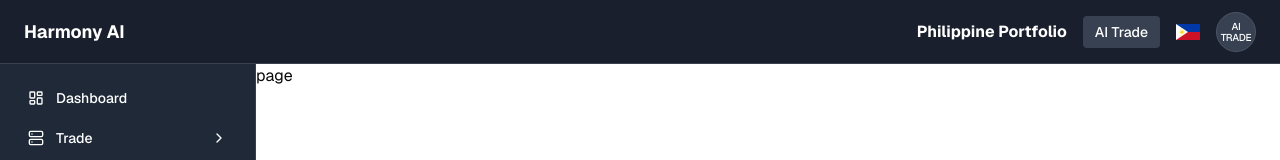
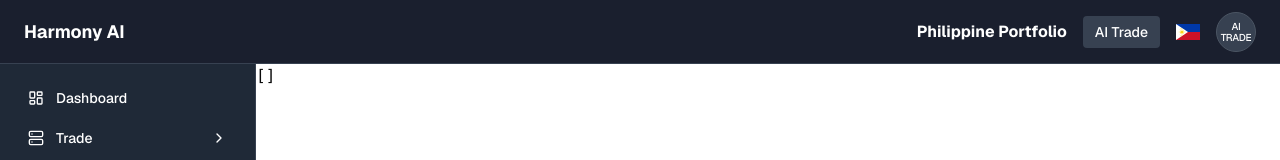
Before and after one commit to iaynomrah-art/iaynomrah, a Next.js app: page /dashboard/funders in a window 1280 px wide. Shown: the top 160 px of the page. Built offline with nearby package versions, Linux system fonts and the light colour scheme; no server answers; the database is empty.

Commit message:
feat: Add new dashboard pages for trading units, funders, and trading accounts, including Supabase helper functions for funders and packages.

```diff
--- a/app/dashboard/funders/packages/page.tsx
+++ b/app/dashboard/funders/packages/page.tsx
@@ -1,8 +1,10 @@
 import React from 'react'
+import { getPackages } from '@/helper/package'
 
-const page = () => {
+const page = async () => {
+    const packages = await getPackages();
     return (
-        <div>page</div>
+        <pre>{JSON.stringify(packages, null, 2)}</pre>
     )
 }
 
--- a/app/dashboard/funders/page.tsx
+++ b/app/dashboard/funders/page.tsx
@@ -1,8 +1,11 @@
+import { getFunders } from '@/helper/funders'
 import React from 'react'
 
-const page = () => {
+const page = async () => {
+    const funders = await getFunders();
+
     return (
-        <div>page</div>
+        <pre>{JSON.stringify(funders, null, 2)}</pre>
     )
 }
 
--- a/app/dashboard/trading-accounts/credentials/page.tsx
+++ b/app/dashboard/trading-accounts/credentials/page.tsx
@@ -1,8 +1,10 @@
 import React from 'react'
+import { getCredentials } from '@/helper/credentials'
 
-const page = () => {
+const page = async () => {
+    const credentials = await getCredentials();
     return (
-        <div>page</div>
+        <pre>{JSON.stringify(credentials, null, 2)}</pre>
     )
 }
 
--- a/app/dashboard/trading-accounts/funder-accounts/page.tsx
+++ b/app/dashboard/trading-accounts/funder-accounts/page.tsx
@@ -1,8 +1,10 @@
 import React from 'react'
+import { getCredentials } from '@/helper/credentials'
 
-const page = () => {
+const page = async () => {
+    const credentials = await getCredentials();
     return (
-        <div>page</div>
+        <pre>{JSON.stringify(credentials, null, 2)}</pre>
     )
 }
 
--- a/app/dashboard/trading-accounts/user-accounts/page.tsx
+++ b/app/dashboard/trading-accounts/user-accounts/page.tsx
@@ -1,8 +1,10 @@
 import React from 'react'
+import { getAccounts } from '@/helper/accounts'
 
-const page = () => {
+const page = async () => {
+    const accounts = await getAccounts();
     return (
-        <div>page</div>
+        <pre>{JSON.stringify(accounts, null, 2)}</pre>
     )
 }
 
--- a/app/dashboard/trading-units/my-units/page.tsx
+++ b/app/dashboard/trading-units/my-units/page.tsx
@@ -1,8 +1,10 @@
 import React from 'react'
+import { getUnits } from '@/helper/units'
 
-const page = () => {
+const page = async () => {
+    const units = await getUnits();
     return (
-        <div>page</div>
+        <pre>{JSON.stringify(units, null, 2)}</pre>
     )
 }
 
--- a/components/tables/funders.tsx
+++ b/components/tables/funders.tsx
@@ -0,0 +1,9 @@
+import React from 'react'
+
+const funders = () => {
+    return (
+        <div>funders</div>
+    )
+}
+
+export default funders
--- a/helper/funders.ts
+++ b/helper/funders.ts
@@ -68,17 +68,3 @@ export async function deleteFunder(id: number) {
   }
   return true;
 }
-
-export async function fundersTable() {
-  const supabase = await createClient();
-  const { data, error } = await supabase
-    .from("funders")
-    .select("id, name, allias, reset_time")
-    .order("created_at", { ascending: false });
-
-  if (error) {
-    console.error("Error fetching funders table data:", error);
-    return [];
-  }
-  return data;
-}
--- a/helper/package.ts
+++ b/helper/package.ts
@@ -81,7 +81,6 @@ export async function packageTable() {
       instrument,
       funder:funders(name)
     `)
-    .order("created_at", { ascending: false });
 
   if (error) {
     console.error("Error fetching package table data:", error);
```
